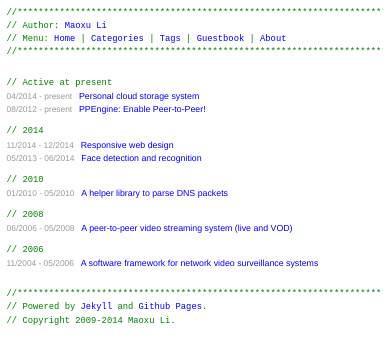
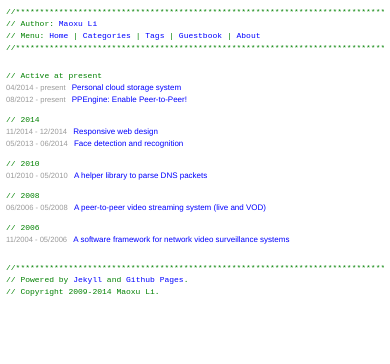
Before and after one commit to maoxuli/portfolio.maoxuli.com, a Jekyll site: the page built from index.html, in a window 390 px wide. Shown: the top 364 px of the page. Built offline with Jekyll 4.4.1, drawn with Linux system fonts in a browser that asks for light colours; Markdown is read by kramdown in place of the engine named in the settings.

Commit message:
font testing

```diff
--- a/css/main.css
+++ b/css/main.css
@@ -92,19 +92,12 @@ body {
 /* for 480px or less*/
 @media screen and (max-width: 480px) {
   #wrapper {
-    font-size: 62.5%;
+    font-size: 70%;
   }
 }
 
 /* for 400px or less*/
 @media screen and (max-width: 400px) {
-  #wrapper {
-    font-size: 55%;
-  }
-}
-
-/* for 320px or less*/
-@media screen and (max-width: 320px) {
   #wrapper {
     font-size: 50%;
   }
```
